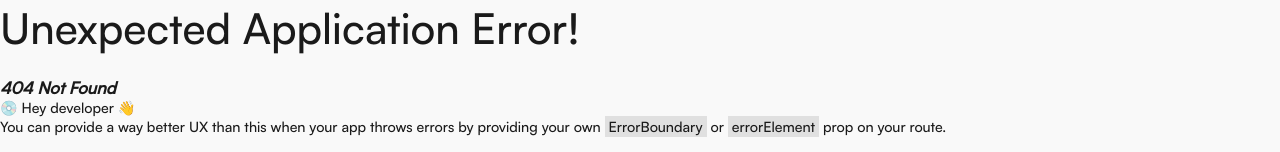
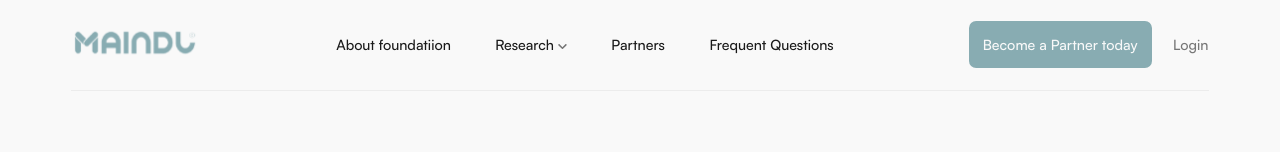
Before and after one commit to Minerian/mandl-foundation, a React (Vite) app: page /#/ in a window 1280 px wide. Before the commit this address had no page. Shown: the top 152 px of the page. Built offline with nearby package versions, Linux system fonts and the light colour scheme.

Commit message:
add: routes

```diff
--- a/src/App.jsx
+++ b/src/App.jsx
@@ -14,7 +14,7 @@ import Blog from "./screens/blog";
 
 const router = createHashRouter(
   createRoutesFromElements(
-    <Route path="/mandl_frontend/">
+    <Route path="/">
       <Route
         index
         element={
@@ -24,7 +24,7 @@ const router = createHashRouter(
         }
       />
       <Route
-        path="/mandl_frontend/about"
+        path="/about"
         element={
           <FrontLayout>
             <About />
@@ -32,7 +32,7 @@ const router = createHashRouter(
         }
       />
       <Route
-        path="/mandl_frontend/faq"
+        path="/faq"
         element={
           <FrontLayout>
             <Faq />
@@ -40,7 +40,7 @@ const router = createHashRouter(
         }
       />
       <Route
-        path="/mandl_frontend/blog"
+        path="/blog"
         element={
           <FrontLayout>
             <Blog />
--- a/src/components/navigation/navigation.jsx
+++ b/src/components/navigation/navigation.jsx
@@ -20,21 +20,21 @@ const Navigation = () => {
     <div className={` ${styles.navigation}`}>
       <div className="container">
         <div className={styles.logo}>
-          <Link to={"/mandl_frontend/"}>
+          <Link to={"/"}>
             <img src={Logo} alt="" />
           </Link>
         </div>
 
         <div className={styles.items}>
           <div className={styles.navItem}>
-            <Link to={"/mandl_frontend/about"}>About foundatiion</Link>
+            <Link to={"/about"}>About foundatiion</Link>
           </div>
           <div
             className={styles.navItem}
             onMouseEnter={() => setShow(true)}
             onMouseLeave={() => setShow(false)}
           >
-            <Link to={"/mandl_frontend/blog"}>
+            <Link to={"/blog"}>
               Research{" "}
               <svg
                 style={{ transform: show ? "rotate(180deg)" : "rotate(0deg)" }}
@@ -58,10 +58,10 @@ const Navigation = () => {
             </Link>
           </div>
           <div className={styles.navItem}>
-            <Link to={"/mandl_frontend/blog"}>Partners</Link>
+            <Link to={"/blog"}>Partners</Link>
           </div>
           <div className={styles.navItem}>
-            <Link to={"/mandl_frontend/faq"}>Frequent Questions</Link>
+            <Link to={"/faq"}>Frequent Questions</Link>
           </div>
         </div>
 
```
